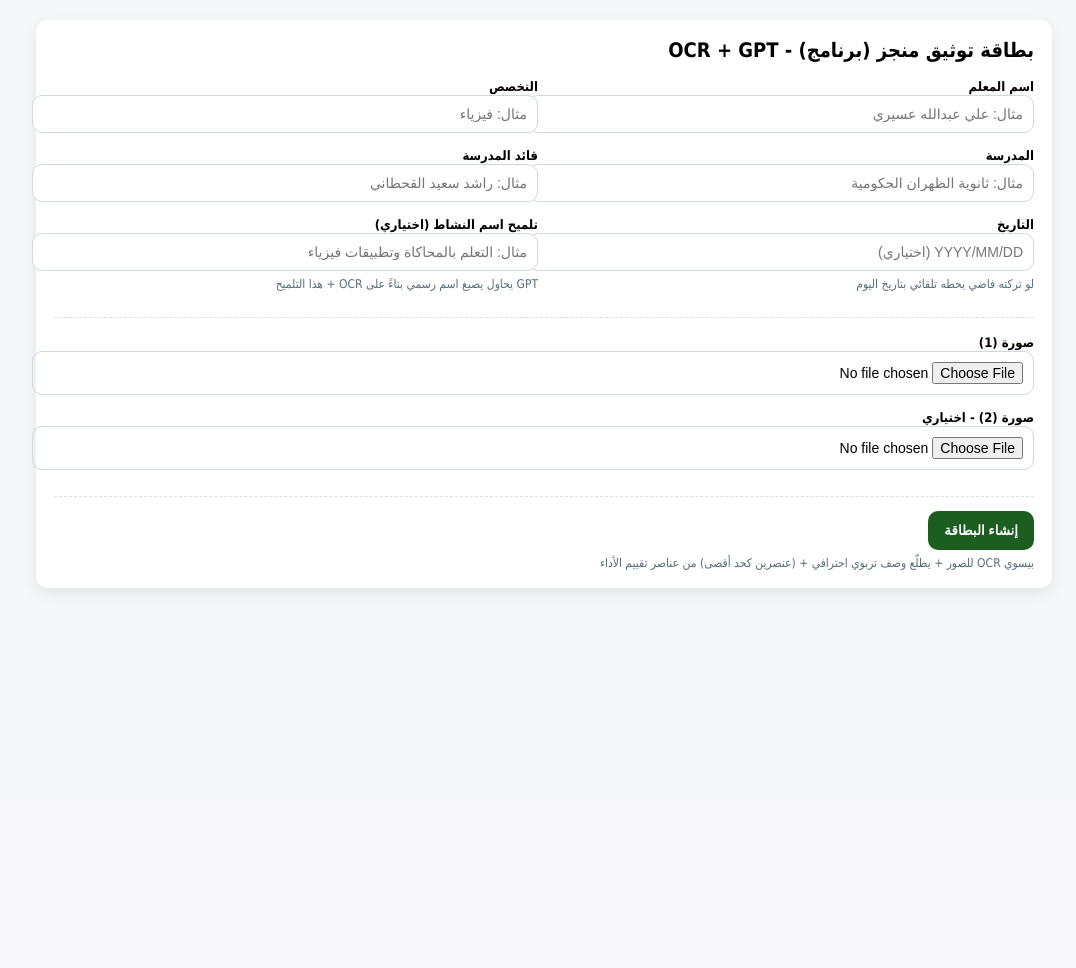
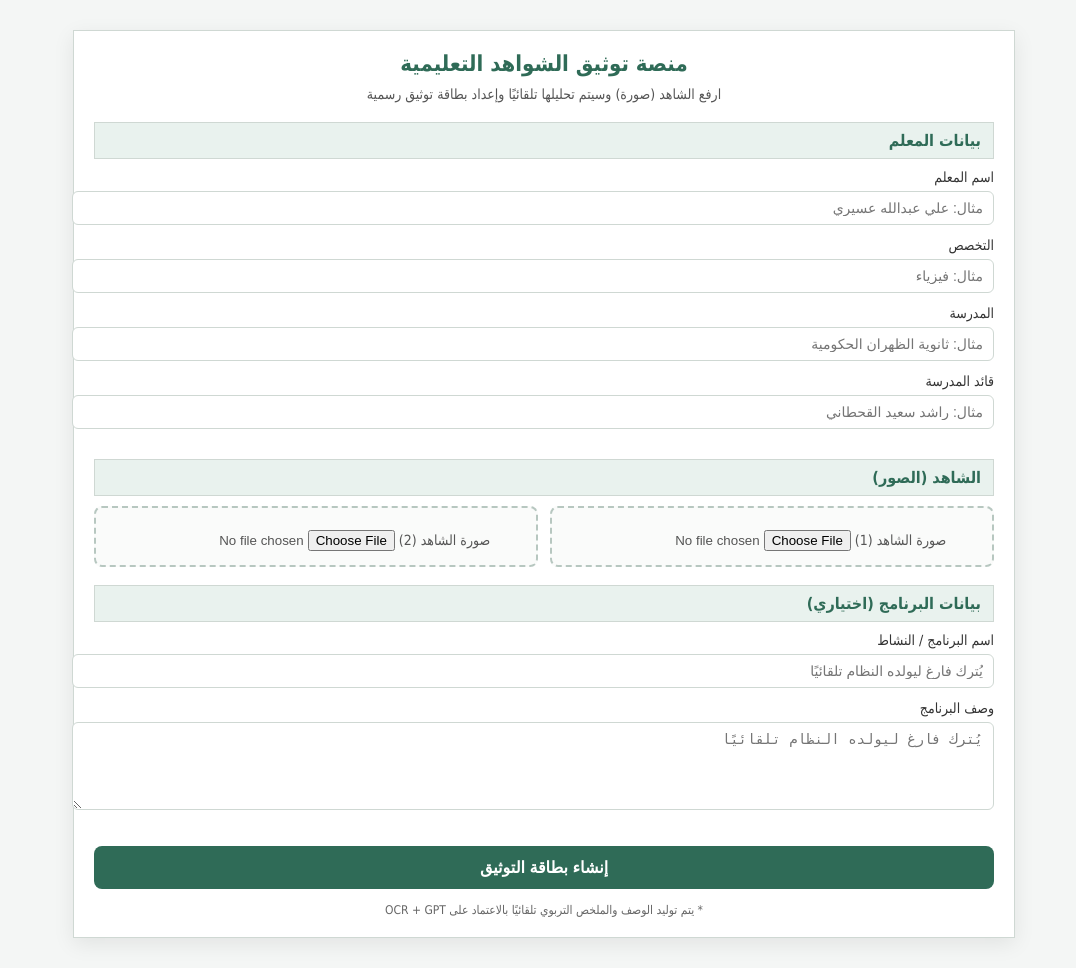
Before and after one commit to aliasiriiii/Evidence-ai, a Flask app: page / in a window 1280 px wide. Shown: the whole page, without its empty margins (96-1172 px from the left). Before the commit the page ends 593 px from the top, so only its background shows below. Run offline with Flask 3, Linux system fonts and the light colour scheme; some libraries are stand-ins or nearby versions.

Commit message:
Update index.html

```diff
--- a/templates/index.html
+++ b/templates/index.html
@@ -1,74 +1,166 @@
 <!doctype html>
 <html lang="ar" dir="rtl">
 <head>
-  <meta charset="utf-8" />
-  <meta name="viewport" content="width=device-width,initial-scale=1" />
-  <title>بطاقة توثيق منجز (برنامج)</title>
+  <meta charset="utf-8">
+  <title>منصة توثيق الشواهد التعليمية</title>
+  <meta name="viewport" content="width=device-width, initial-scale=1">
+
   <style>
-    body{font-family:Tahoma,Arial; background:#f6f7f9; margin:0; padding:0;}
-    .wrap{max-width:980px; margin:20px auto; background:#fff; padding:18px; border-radius:12px; box-shadow:0 6px 16px rgba(0,0,0,.08);}
-    h1{margin:0 0 14px; font-size:20px;}
-    .grid{display:grid; grid-template-columns:1fr 1fr; gap:12px;}
-    label{font-weight:700; font-size:13px;}
-    input,textarea{width:100%; padding:10px; border:1px solid #cfd8dc; border-radius:10px; font-size:14px;}
-    textarea{min-height:90px;}
-    .full{grid-column:1 / -1;}
-    .btn{background:#1b5e20; color:#fff; border:0; padding:12px 16px; border-radius:10px; font-weight:700; cursor:pointer;}
-    .hint{color:#546e7a; font-size:12px; margin-top:6px;}
-    .sec{margin-top:14px; padding-top:14px; border-top:1px dashed #e0e0e0;}
+    body{
+      font-family: Tahoma, Arial, sans-serif;
+      background:#f4f6f5;
+      margin:0;
+      padding:0;
+      color:#1f2a24;
+    }
+    .page{
+      max-width:900px;
+      margin:30px auto;
+      background:#fff;
+      border:1px solid #cfd8d3;
+      box-shadow:0 6px 20px rgba(0,0,0,.08);
+      padding:20px;
+    }
+    h1{
+      margin:0 0 10px;
+      color:#2f6b57;
+      font-size:22px;
+      text-align:center;
+    }
+    p.sub{
+      text-align:center;
+      margin:0 0 20px;
+      color:#555;
+      font-size:14px;
+    }
+
+    .section{
+      background:#e9f2ee;
+      color:#2f6b57;
+      font-weight:bold;
+      padding:8px 12px;
+      border:1px solid #cfd8d3;
+      margin:18px 0 10px;
+    }
+
+    label{
+      display:block;
+      margin-bottom:6px;
+      font-size:14px;
+      color:#333;
+    }
+    input[type="text"], textarea{
+      width:100%;
+      padding:8px 10px;
+      font-size:14px;
+      border:1px solid #cfd8d3;
+      border-radius:6px;
+      margin-bottom:12px;
+    }
+    textarea{
+      min-height:70px;
+      resize:vertical;
+    }
+
+    .grid{
+      display:grid;
+      grid-template-columns:1fr 1fr;
+      gap:12px;
+    }
+
+    .upload{
+      border:2px dashed #b7c7c0;
+      padding:14px;
+      text-align:center;
+      border-radius:8px;
+      background:#fafbfa;
+      font-size:14px;
+      color:#555;
+    }
+    .upload input{
+      margin-top:8px;
+    }
+
+    .btn{
+      display:block;
+      width:100%;
+      background:#2f6b57;
+      color:#fff;
+      border:none;
+      padding:12px;
+      font-size:16px;
+      font-weight:bold;
+      border-radius:8px;
+      cursor:pointer;
+      margin-top:20px;
+    }
+
+    .note{
+      margin-top:14px;
+      font-size:12px;
+      color:#666;
+      text-align:center;
+    }
+
+    @media(max-width:700px){
+      .grid{grid-template-columns:1fr;}
+    }
   </style>
 </head>
+
 <body>
-  <div class="wrap">
-    <h1>بطاقة توثيق منجز (برنامج) - OCR + GPT</h1>
 
-    <form method="POST" action="/generate" enctype="multipart/form-data">
-      <div class="grid">
-        <div>
-          <label>اسم المعلم</label>
-          <input name="teacher" placeholder="مثال: علي عبدالله عسيري" />
-        </div>
-        <div>
-          <label>التخصص</label>
-          <input name="subject" placeholder="مثال: فيزياء" />
-        </div>
-        <div>
-          <label>المدرسة</label>
-          <input name="school" placeholder="مثال: ثانوية الظهران الحكومية" />
-        </div>
-        <div>
-          <label>قائد المدرسة</label>
-          <input name="principal" placeholder="مثال: راشد سعيد القحطاني" />
-        </div>
+<div class="page">
+  <h1>منصة توثيق الشواهد التعليمية</h1>
+  <p class="sub">
+    ارفع الشاهد (صورة) وسيتم تحليلها تلقائيًا وإعداد بطاقة توثيق رسمية
+  </p>
 
-        <div>
-          <label>التاريخ</label>
-          <input name="date" placeholder="YYYY/MM/DD (اختياري)" />
-          <div class="hint">لو تركته فاضي يحطه تلقائي بتاريخ اليوم</div>
-        </div>
+  <form method="post" action="/generate" enctype="multipart/form-data">
 
-        <div>
-          <label>تلميح اسم النشاط (اختياري)</label>
-          <input name="program_hint" placeholder="مثال: التعلم بالمحاكاة وتطبيقات فيزياء" />
-          <div class="hint">GPT يحاول يصيغ اسم رسمي بناءً على OCR + هذا التلميح</div>
-        </div>
+    <div class="section">بيانات المعلم</div>
 
-        <div class="full sec">
-          <label>صورة (1)</label>
-          <input type="file" name="image1" accept="image/*" />
-        </div>
+    <label>اسم المعلم</label>
+    <input type="text" name="teacher" placeholder="مثال: علي عبدالله عسيري">
 
-        <div class="full">
-          <label>صورة (2) - اختياري</label>
-          <input type="file" name="image2" accept="image/*" />
-        </div>
+    <label>التخصص</label>
+    <input type="text" name="subject" placeholder="مثال: فيزياء">
 
-        <div class="full sec">
-          <button class="btn" type="submit">إنشاء البطاقة</button>
-          <div class="hint">بيسوي OCR للصور + يطلّع وصف تربوي احترافي + (عنصرين كحد أقصى) من عناصر تقييم الأداء</div>
-        </div>
+    <label>المدرسة</label>
+    <input type="text" name="school" placeholder="مثال: ثانوية الظهران الحكومية">
+
+    <label>قائد المدرسة</label>
+    <input type="text" name="principal" placeholder="مثال: راشد سعيد القحطاني">
+
+    <div class="section">الشاهد (الصور)</div>
+
+    <div class="grid">
+      <div class="upload">
+        صورة الشاهد (1)
+        <input type="file" name="image1" accept="image/*">
       </div>
-    </form>
+      <div class="upload">
+        صورة الشاهد (2)
+        <input type="file" name="image2" accept="image/*">
+      </div>
+    </div>
+
+    <div class="section">بيانات البرنامج (اختياري)</div>
+
+    <label>اسم البرنامج / النشاط</label>
+    <input type="text" name="program_name" placeholder="يُترك فارغ ليولده النظام تلقائيًا">
+
+    <label>وصف البرنامج</label>
+    <textarea name="program_desc" placeholder="يُترك فارغ ليولده النظام تلقائيًا"></textarea>
+
+    <button type="submit" class="btn">إنشاء بطاقة التوثيق</button>
+
+  </form>
+
+  <div class="note">
+    * يتم توليد الوصف والملخص التربوي تلقائيًا بالاعتماد على OCR + GPT
   </div>
+</div>
+
 </body>
 </html>
```
